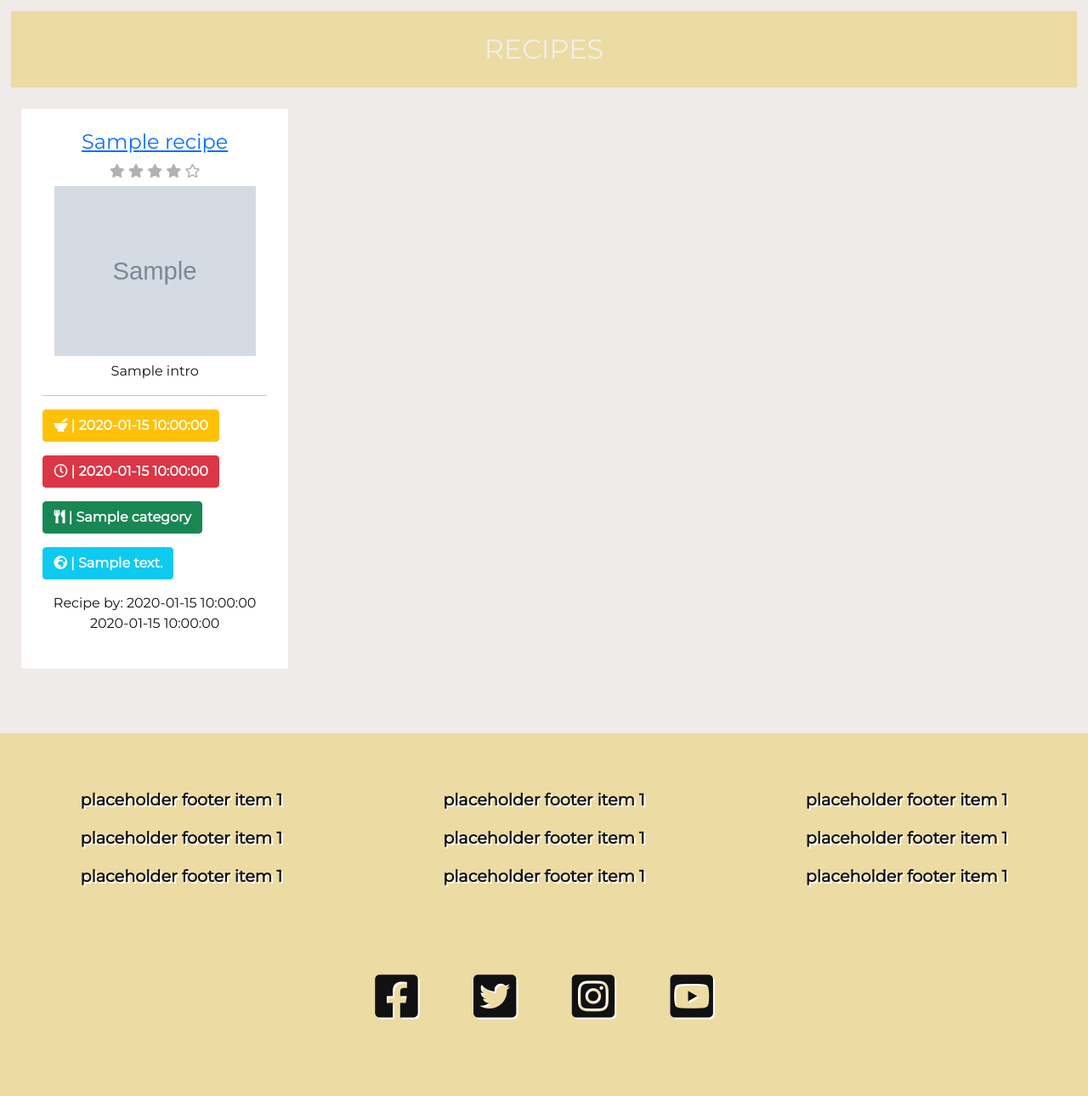
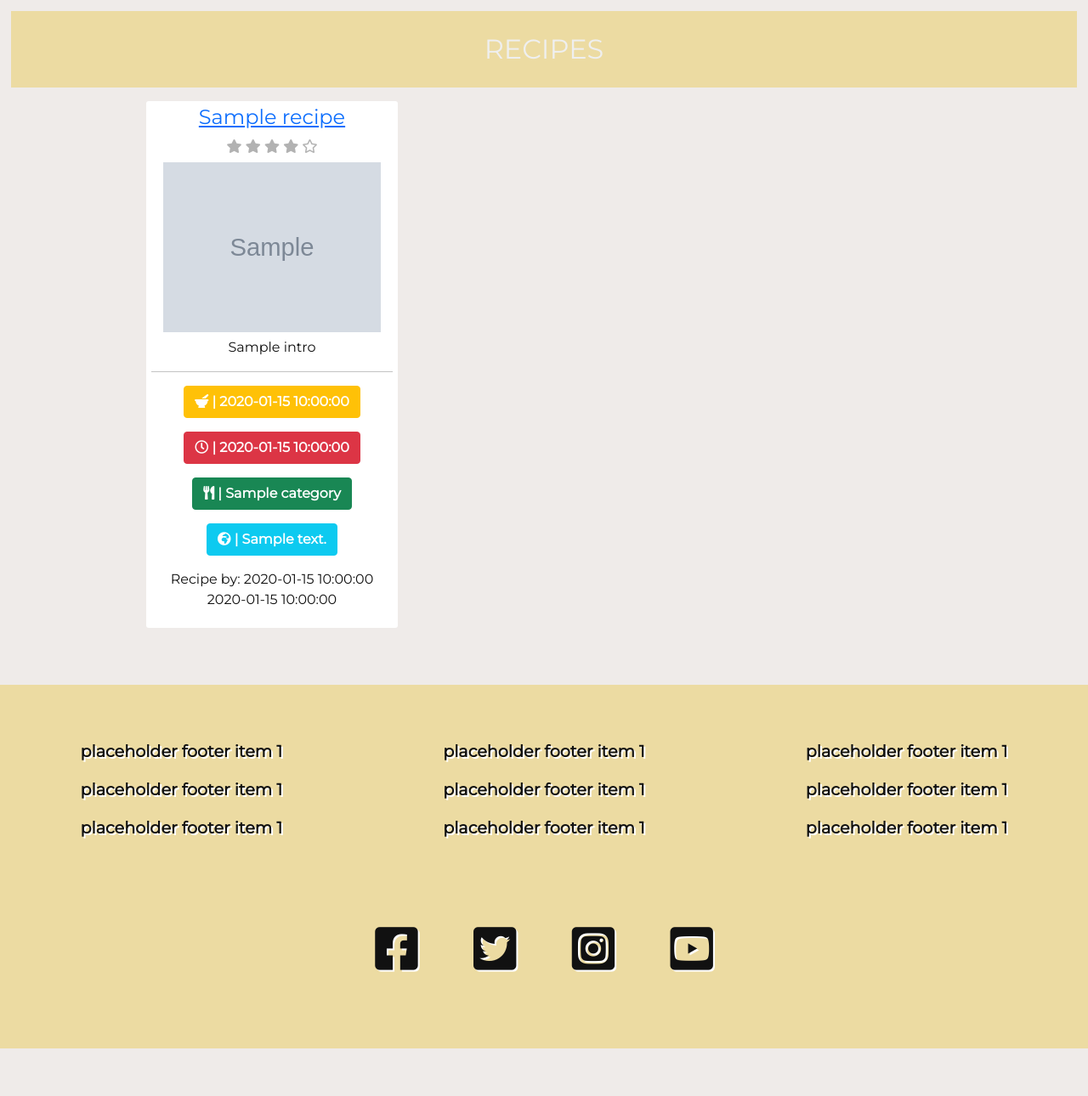
Before and after one commit to nickassafkirk/cooking-with-katie, a Flask app: page /recipes in a window 1280 px wide. Shown: the part 256-1546 px from the top of the page at 85% size. Run offline with Flask 2, Linux system fonts and the light colour scheme; grey boxes marked "Sample" are stand-in pictures; a database or web service that is not in the repository returns one stand-in record (values such as "Sample title"); some libraries are stand-ins or nearby versions.

Commit message:
Limit page width on large screen sizes for improved UX

```diff
--- a/static/css/style.css
+++ b/static/css/style.css
@@ -292,7 +292,7 @@ header .navbar a{
 .recipe-thumbnail__metadata{
     display: flex;
     flex-direction: row;
-    justify-content: space-between;
+    justify-content: space-evenly;
     flex-wrap: wrap;
 }
 
@@ -484,3 +484,9 @@ footer{
     width: 30%;
     margin: 0 auto;
 }
+
+@media screen and (min-width: 992px) {
+    .page-content-container{
+        width: 75%;
+    }
+}
--- a/templates/recipes.html
+++ b/templates/recipes.html
@@ -4,8 +4,9 @@
 <div class="container-fluid page-content-container">
     <div class="row">
         {% for recipe in recipes %}
-            <div class="col-6 col-md-4 col-lg-3 recipe-thumbnail">
-                <h4><a href="{{ url_for('recipe', recipe=recipe.title) }}">{{ recipe.title | capitalize }}</a></h4>
+            <div class="col-12 col-md-6 col-lg-4">
+                <div class="recipe-thumbnail mx-auto">
+                    <h4><a href="{{ url_for('recipe', recipe=recipe.title) }}">{{ recipe.title | capitalize }}</a></h4>
                 <div>
                     <form action="{{ url_for('rating', recipe_id=recipe._id) }}" method="POST" id="rating-form-{{ recipe._id }}">
                         {% for button in range(5) %}
@@ -35,6 +36,7 @@
                 <p>Recipe by: {{ recipe.created_by }} {{ recipe.date_created }}</p>
                 {% endif %}
 
+                </div>
             </div>
         {% endfor %}
     </div>
```
